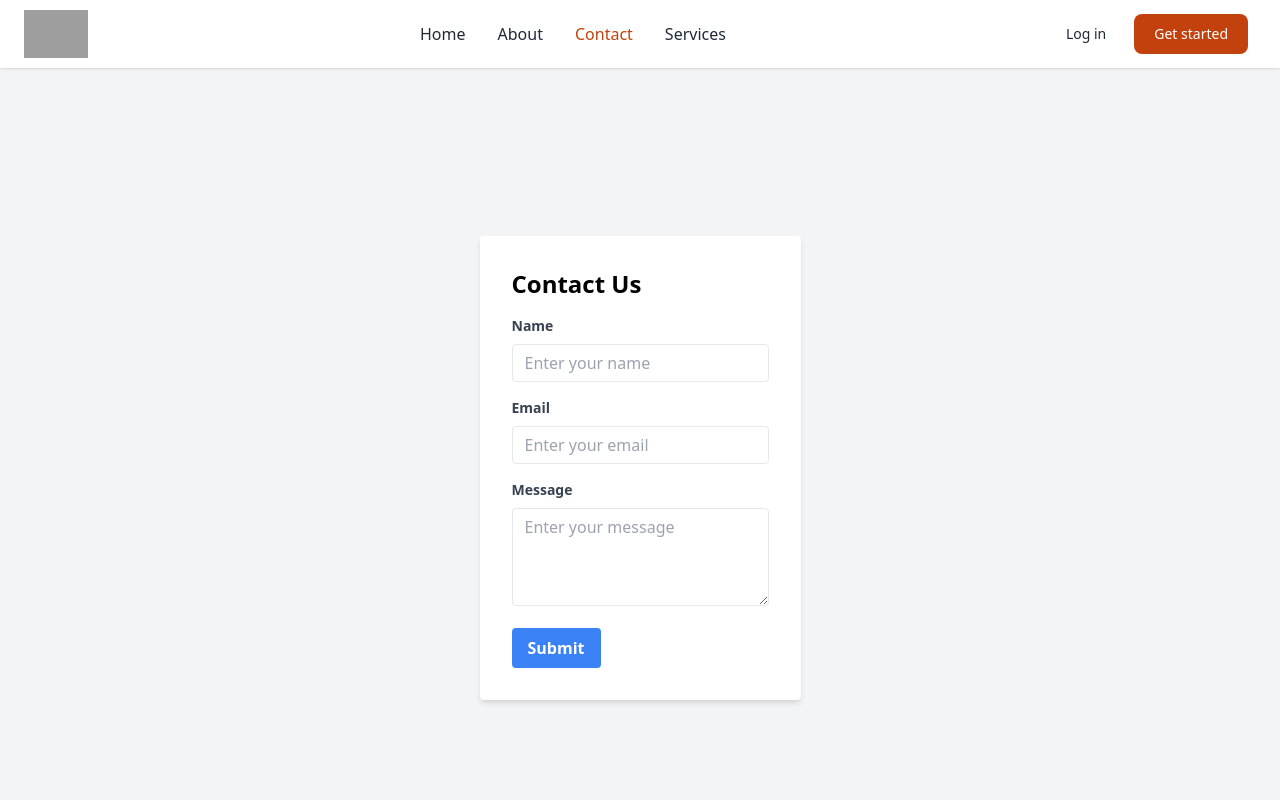
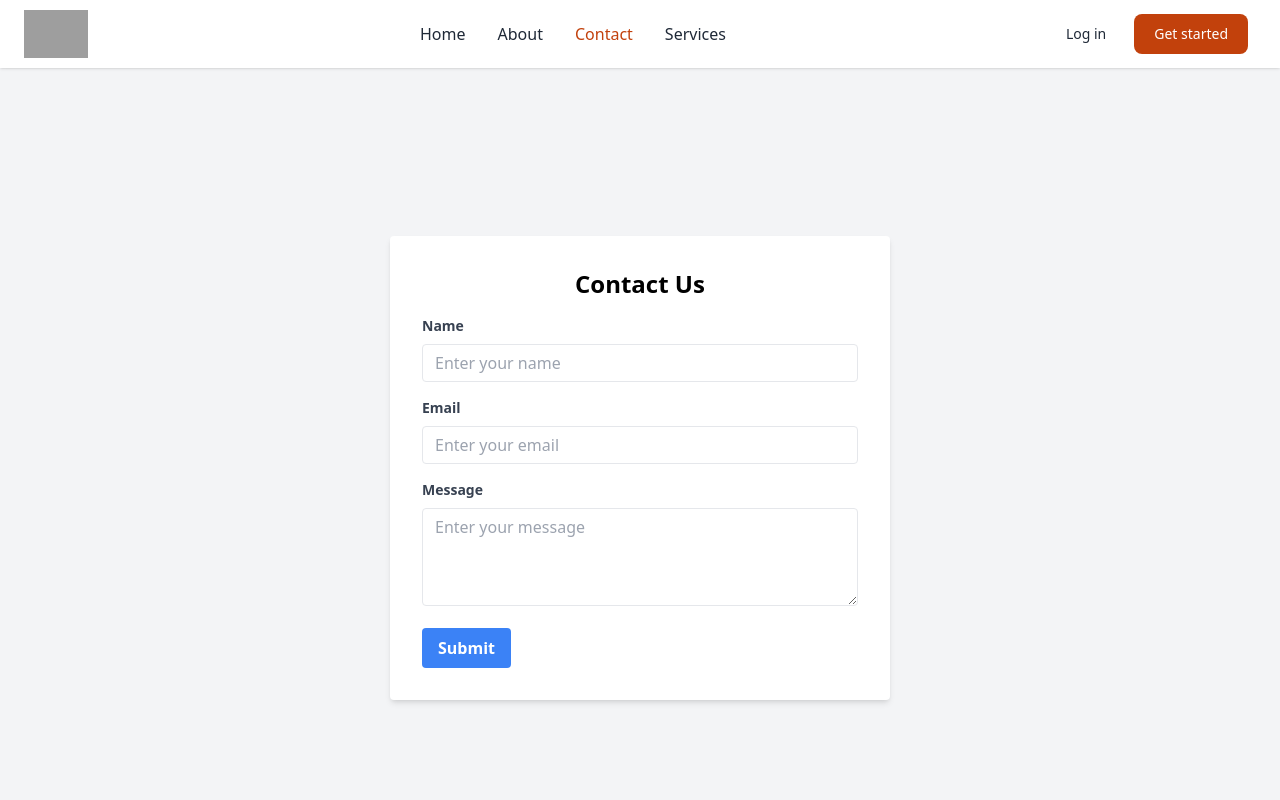
Before and after one commit to anishkumar2003/React_Practice, a React (Vite) app in the folder Router2/: page /contact in a window 1280 px wide. Shown: the top 800 px of the page. Built offline with nearby package versions, Linux system fonts and the light colour scheme; grey boxes are pictures that could not be loaded.

Commit message:
styles updated

```diff
--- a/Router2/src/Components/Contact.jsx
+++ b/Router2/src/Components/Contact.jsx
@@ -1,12 +1,15 @@
-import React from 'react';
+import React from "react";
 const Contact = () => {
   return (
     <div className="flex justify-center items-center h-screen bg-gray-100">
-            <div className="bg-white p-8 rounded shadow-md">
-                <h2 className="text-2xl font-bold mb-4">Contact Us</h2>
+      <div className="bg-white p-8  w-[500px] rounded shadow-md">
+        <h2 className=" text-center text-2xl font-bold mb-4">Contact Us</h2>
         <form>
           <div className="mb-4">
-                        <label className="block text-gray-700 text-sm font-bold mb-2" htmlFor="name">
+            <label
+              className="block text-gray-700 text-sm font-bold mb-2"
+              htmlFor="name"
+            >
               Name
             </label>
             <input
@@ -17,7 +20,10 @@ const Contact = () => {
             />
           </div>
           <div className="mb-4">
-                        <label className="block text-gray-700 text-sm font-bold mb-2" htmlFor="email">
+            <label
+              className="block text-gray-700 text-sm font-bold mb-2"
+              htmlFor="email"
+            >
               Email
             </label>
             <input
@@ -28,7 +34,10 @@ const Contact = () => {
             />
           </div>
           <div className="mb-4">
-                        <label className="block text-gray-700 text-sm font-bold mb-2" htmlFor="message">
+            <label
+              className="block text-gray-700 text-sm font-bold mb-2"
+              htmlFor="message"
+            >
               Message
             </label>
             <textarea
```
Lines whose indentation alone changed are shown as unchanged.
